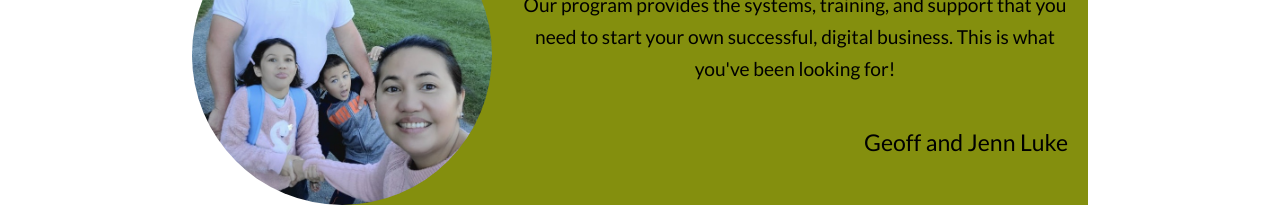
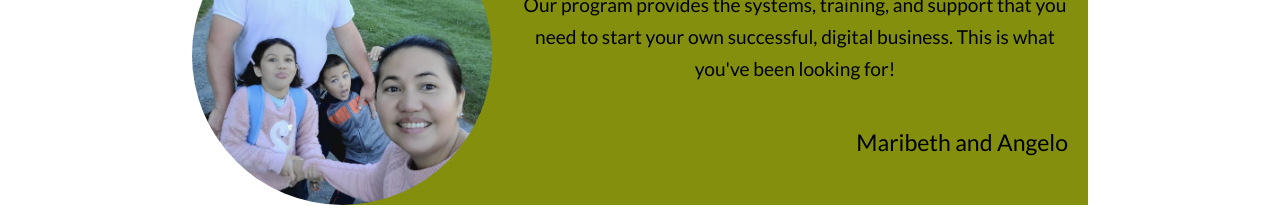
Before and after one commit to Crismaridejesus/MaribethAngelo-Website, a React (Vite) app in the folder frontend/: page / in a window 1280 px wide. Shown: the part 960-1175 px from the top of the page. Built offline with nearby package versions, Linux system fonts and the light colour scheme.

Commit message:
fix: update author name in AboutSection component

```diff
--- a/frontend/src/components/AboutSection.tsx
+++ b/frontend/src/components/AboutSection.tsx
@@ -79,7 +79,7 @@ function AboutSection() {
 					text-end mt-[40px]
 					max-lg:text-[3vw]
 
-					"> Geoff and Jenn Luke</p>
+					">Maribeth  and Angelo</p>
 				</div>
 			</div>
 		</div>
```
